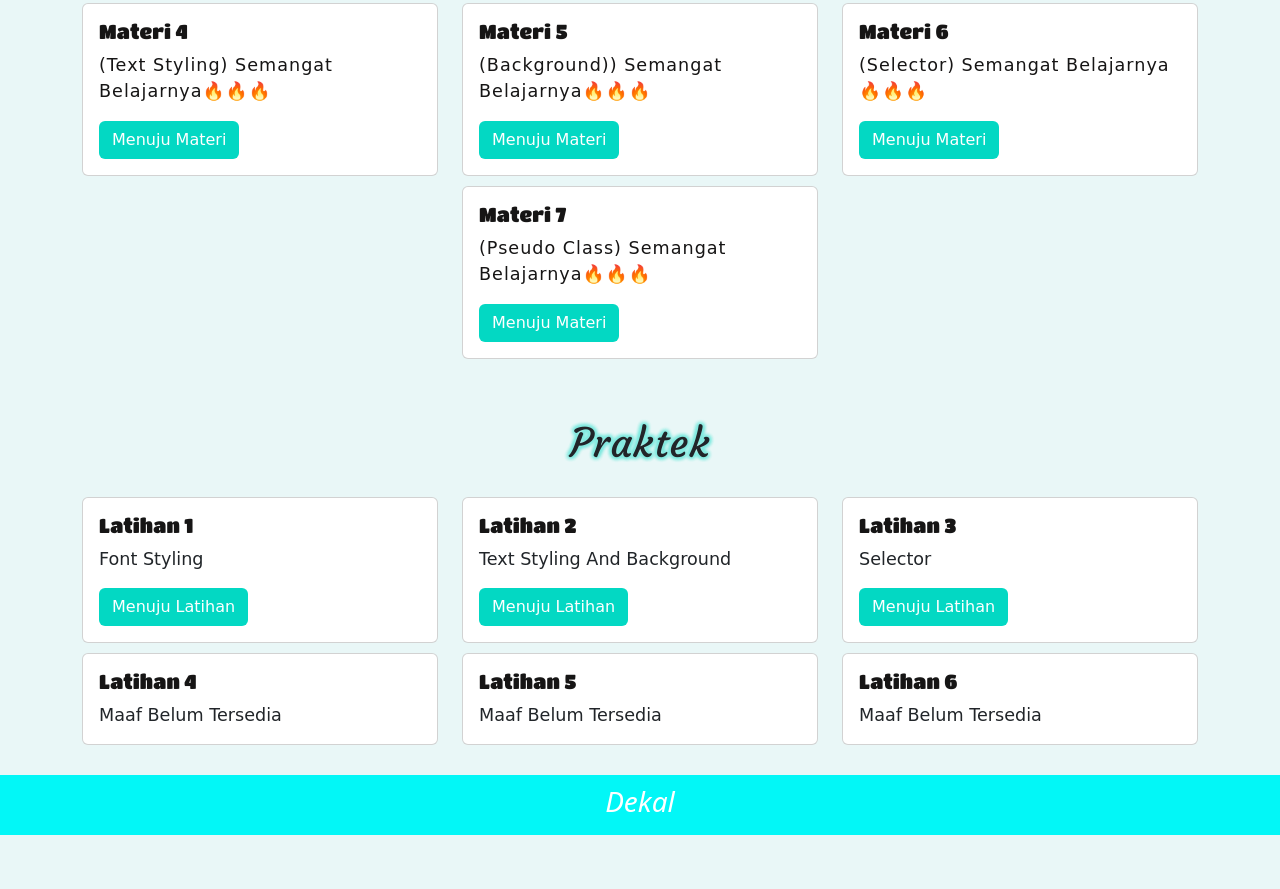
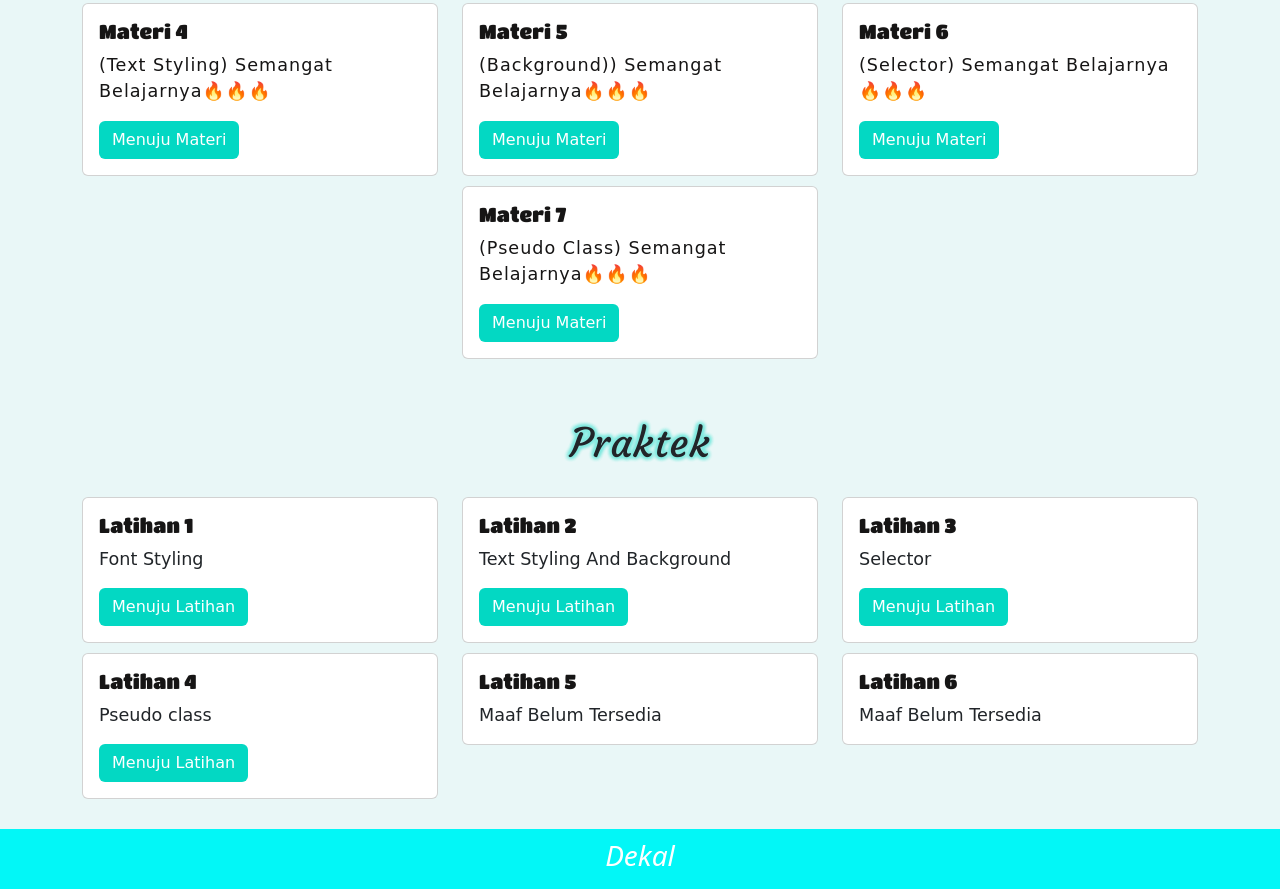
Before and after one commit to haziq2143/webDekalCss, a plain HTML site: page index.html in a window 1280 px wide. Shown: the part 644-1533 px from the top of the page. Before the commit the page ends 1479 px from the top, so only its background shows below. Drawn offline with nearby package versions, Linux system fonts and the light colour scheme; a script that the page names is missing; a web font is replaced by a local one.

Commit message:
Update index.html

```diff
--- a/index.html
+++ b/index.html
@@ -145,8 +145,8 @@
             <div class="card ke10">
               <div class="card-body">
                 <h5 class="card-title judul">Latihan 4</h5>
-                <p class="card-text isi2">Maaf Belum Tersedia</p>
-                <!-- <a href="#" class="btn">Go somewhere</a> -->
+                <p class="card-text isi2">Pseudo class</p>
+               <a href="https://haziq2143.github.io/DekalPseudoClass/" class="btn">Menuju Latihan</a>
               </div>
             </div>
           </div>
```
